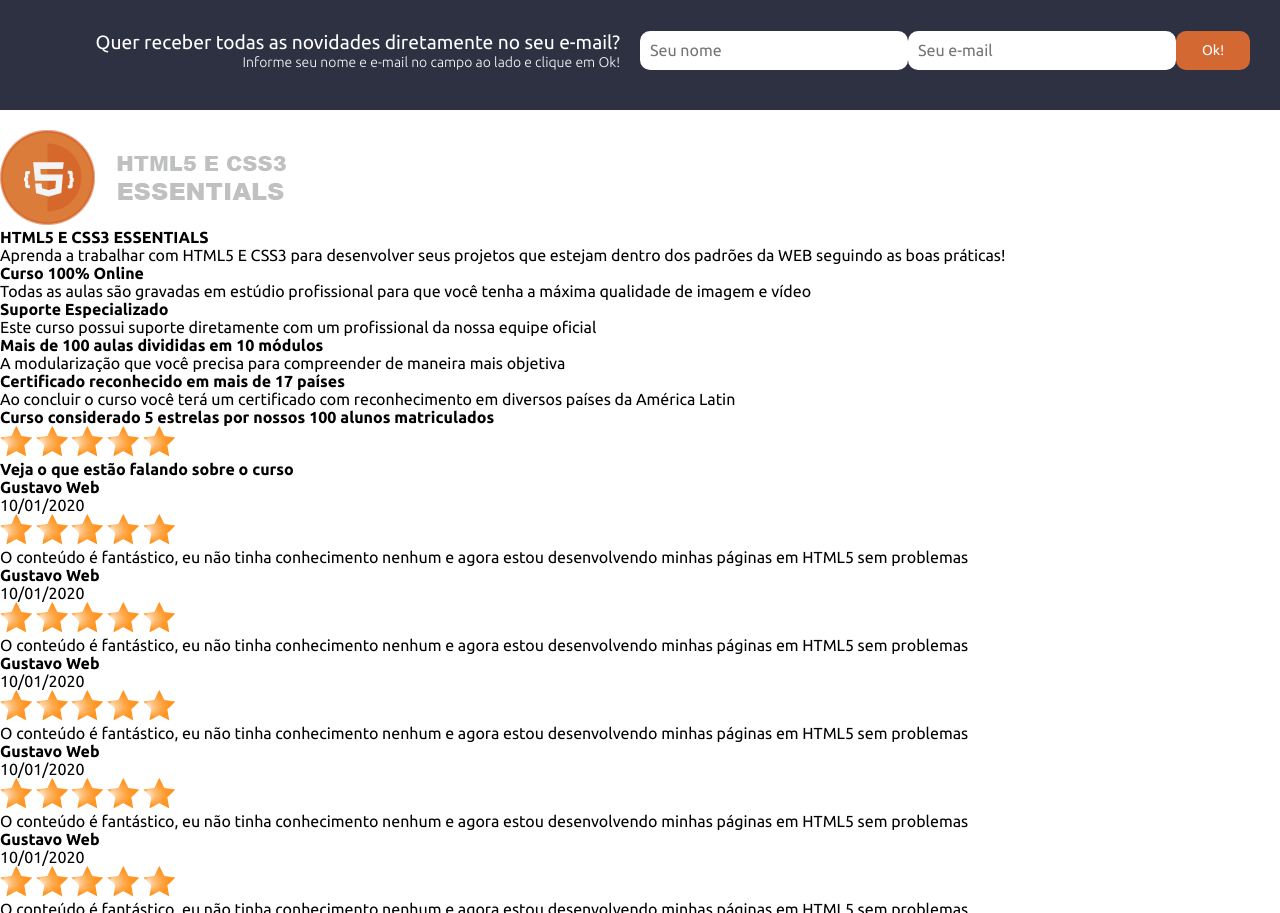
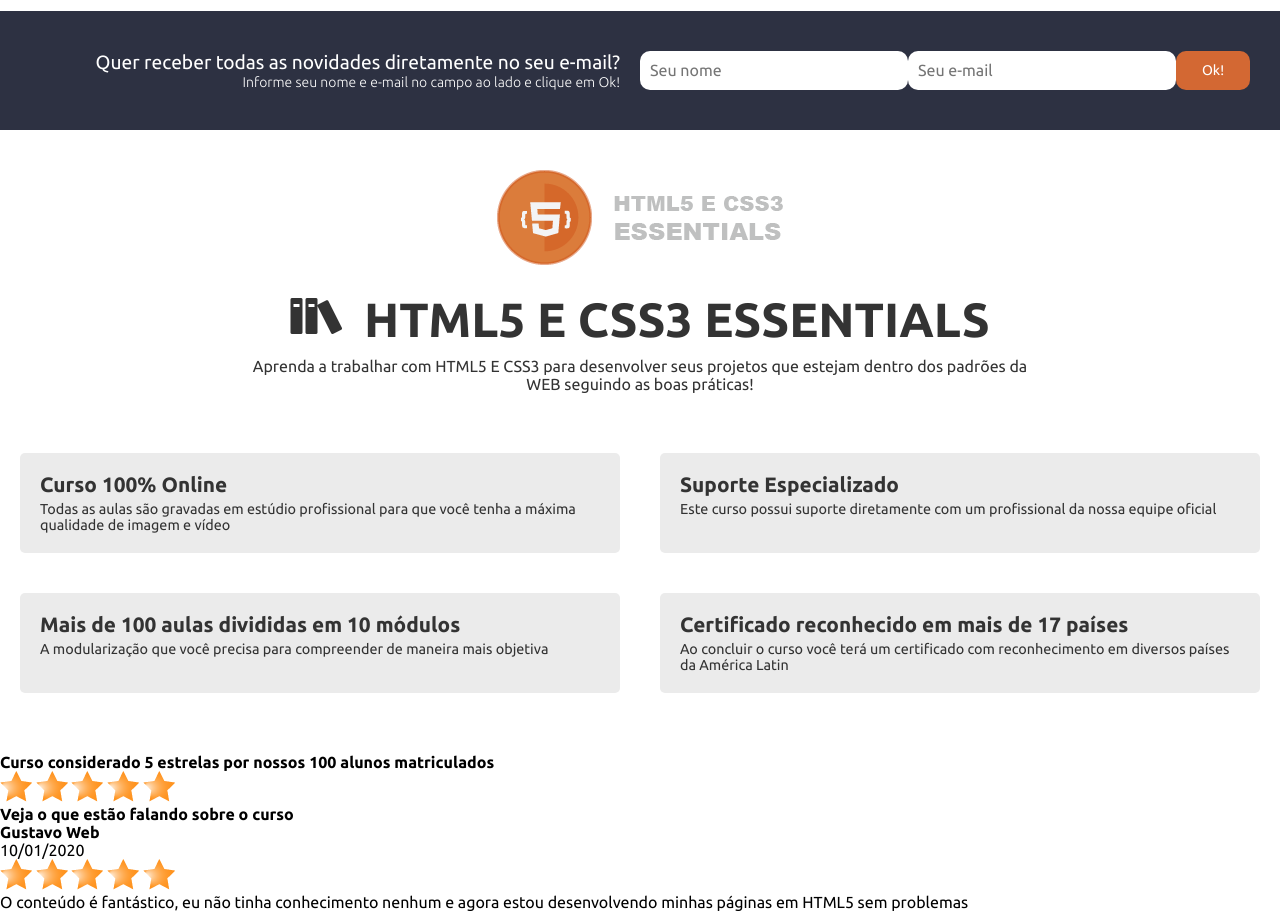
Before and after one commit to brunopurper/UpInside-HTML5-e-CSS3-Essentials-, a plain HTML site: page 05-estilizando-projeto-pratico/index.html in a window 1280 px wide. Shown: the part 1820-2733 px from the top of the page. Drawn offline with Linux system fonts and the light colour scheme; files whose address does not match are found by name.

Commit message:
estilizando dobra

```diff
--- a/05-estilizando-projeto-pratico/_cdn/style.css
+++ b/05-estilizando-projeto-pratico/_cdn/style.css
@@ -163,7 +163,7 @@
 .main_optin {
     width: 100%;
     background-color: #2d3142;
-    margin: 20px 0;
+    margin: 40px 0;
 }
 
 .main_optin_content {
@@ -219,3 +219,54 @@
     border: none;
     font-size: 0.875em;
 }
+
+.main_course {
+    width: 100%;
+
+}
+
+.main_course_header {
+    max-width: 780px;
+    margin: 0 auto;
+    text-align: center;
+    color: #333;
+    margin-bottom: 40px;
+
+}
+
+.main_course_header img {
+    margin-bottom: 20px;
+}
+
+.main_course_header h1 {
+    font-size: 3em;
+    margin-bottom: 10px;
+}
+
+.main_course_content {
+    max-width: 1300px;
+    display: flex;
+    margin: 0 auto;
+    flex-wrap: wrap;
+    justify-content: space-around;
+    margin-bottom: 40px;
+}
+
+.main_course_content article {
+    flex-basis: calc(50% - 40px);
+    margin: 20px 0;
+    background-color: #ebebeb;
+    border-radius: 5px;
+    padding: 20px;
+}
+
+.main_course_content h2 {
+    font-size: 1.3rem;
+    color: #333;
+    margin-bottom: 4px;
+}
+
+.main_course_content p {
+    font-size: 0.9rem;
+    color: #333;
+}
--- a/05-estilizando-projeto-pratico/index.html
+++ b/05-estilizando-projeto-pratico/index.html
@@ -152,14 +152,14 @@
             </div>
         </article>
 
-        <section>
-            <header>
+        <section class="main_course">
+            <header class="main_course_header">
                 <img src="mi-dias-e-conteu-do/_img/logo.png" alt="Logo da marca" title="UpInside Treinamentos">
-                <h1> HTML5 E CSS3 ESSENTIALS</h1>
+                <h1 class="icon-books"> HTML5 E CSS3 ESSENTIALS</h1>
                 <p> Aprenda a trabalhar com HTML5 E CSS3 para desenvolver seus projetos que estejam dentro dos padrões
                     da WEB seguindo as boas práticas!</p>
             </header>
-
+            <div class="main_course_content">
             <article>
                 <header>
                     <h2>Curso 100% Online</h2>
@@ -186,7 +186,7 @@
                         Latin</p>
                 </header>
             </article>
-
+        </div>
             <article>
                 <header>
                     <h2>Curso considerado 5 estrelas por nossos 100 alunos matriculados</h2>
```
